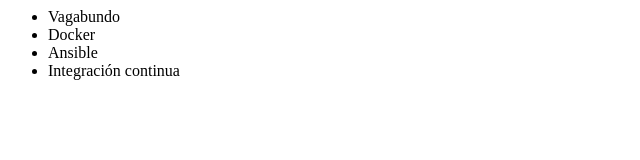
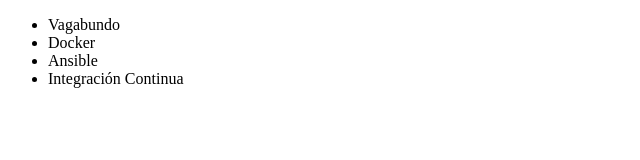
Before and after one commit to fsocha29/alura-git, a plain HTML site: page index.html in a window 1280 px wide. Shown: the whole page, without its empty margins (0-640 px from the left). Drawn offline with Linux system fonts and the light colour scheme.

Commit message:
Arreglado mayuscula en el curso integración Continua

```diff
--- a/index.html
+++ b/index.html
@@ -1,4 +1,4 @@
-<! DOCTYPE html>
+<!DOCTYPE html>
 <html lang = "en">
 <cabeza>
      <meta charset = "UTF-8">
@@ -9,7 +9,7 @@
          <li> Vagabundo </li>
          <li> Docker </li>
          <li> Ansible </li>
-         <li> Integración continua </li>
+         <li> Integración Continua </li>
      </ul>
 </body>
 </html>
```
